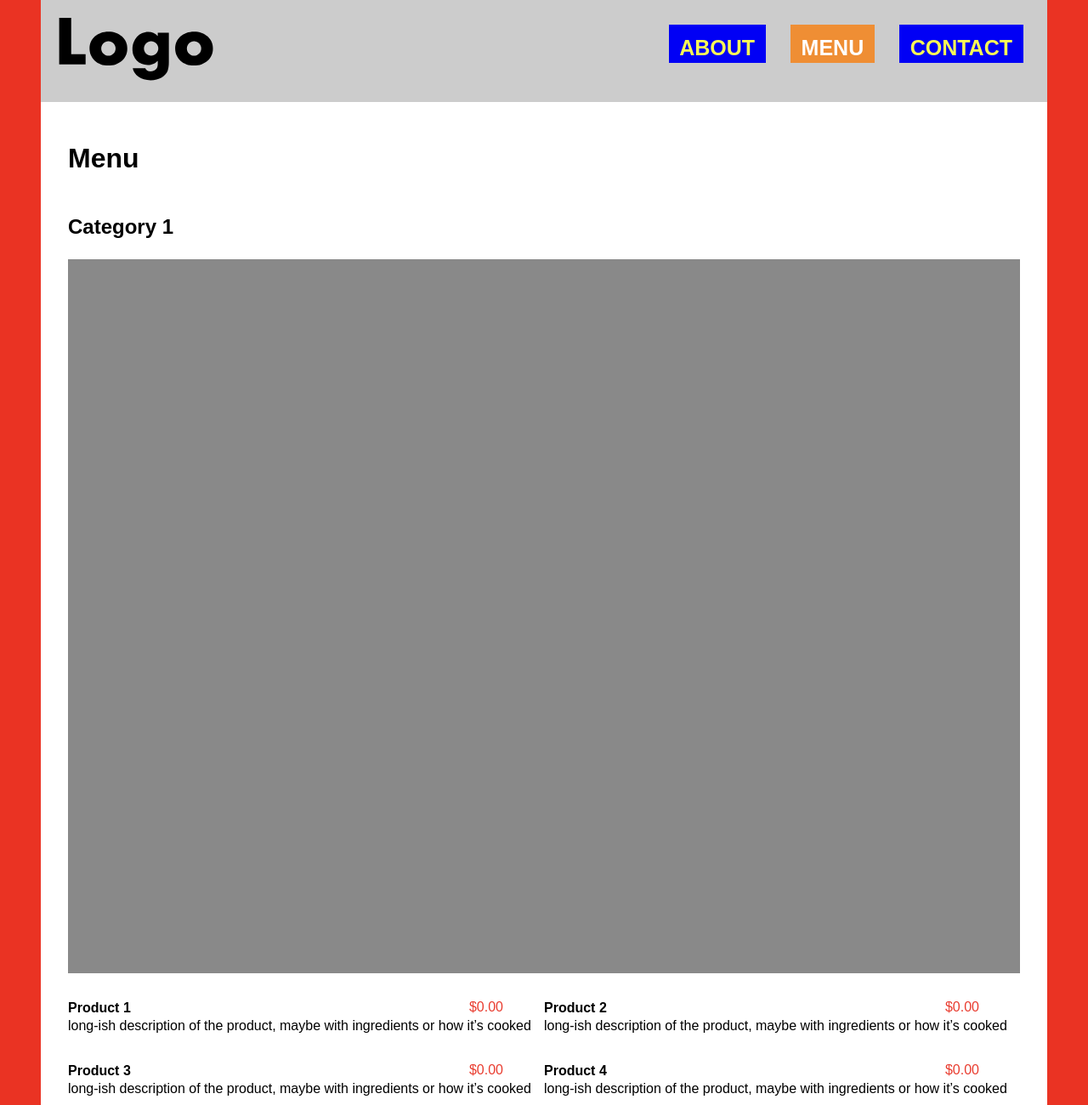
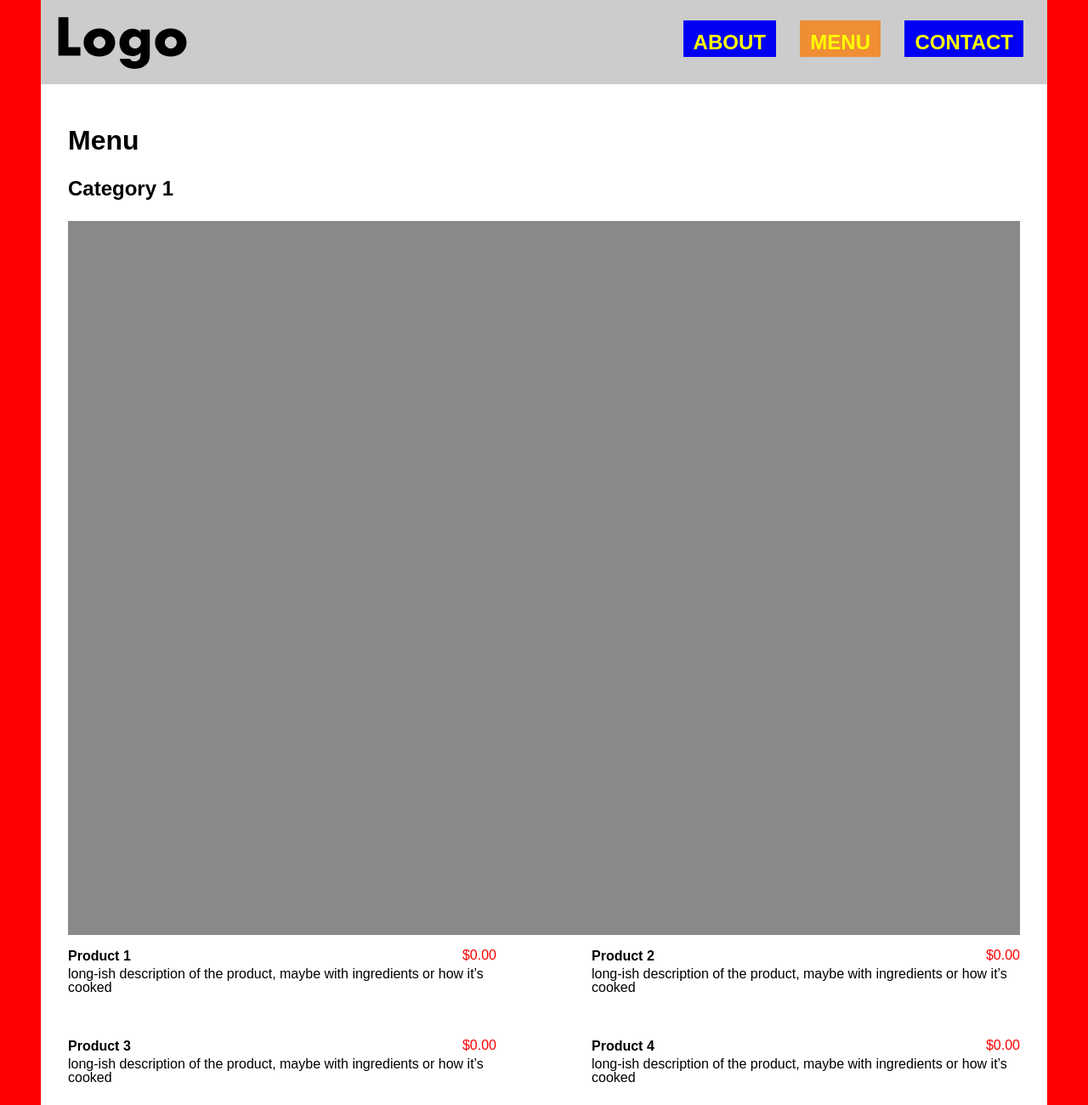
Before and after one commit to edensidov/edensidov.github.io, a plain HTML site: page grc338/website-responsive/menu.html in a window 1280 px wide. Shown: the top 1300 px of the page at 85% size. Drawn offline with Linux system fonts and the light colour scheme.

Commit message:
Update style.css

```diff
--- a/grc338/website-responsive/style.css
+++ b/grc338/website-responsive/style.css
@@ -1,7 +1,6 @@
 /*CSS DOCUMENT*/
 
 html, body, div, applet, object, iframe, h1, h2, h3, h4, h5, h6, p, blockquote, pre, a, abbr, acronym, address, big, cite, code, del, dfn, em, img, ins, kbd, q, s, samp, small, strike, strong, sub, sup, tt, var, b, u, i, center, dl, dt, dd, ol, ul, li, fieldset, form, label, legend, table, caption, tbody, tfoot, thead, tr, th, td, article, aside, canvas, details, embed, figure, figcaption, footer, header, hgroup, menu, nav, output, ruby, section, summary, time, mark, audio, video {margin: 0; padding: 0; border: 0; font-size: 100%; font: inherit;} /*My edited version of the Eric Meyer’s reset tool. You may want to include this in all of your future CSS files. */
-
 
 div.home-container {
 	background: url(home-background.jpg) center center fixed;
@@ -11,17 +10,14 @@ div.home-container {
 }
 
 div.container {
+	margin:auto;
+
 	position: relative;
 	min-height: 100vh;
 	background-color: rgb(255,255,255);
 }
 
 /* >>> IMPORTANT: you have to change the wrap the content of your home page (index) in a div with a class home-container to make it work. If you used a div with the class container on your home, you’ll only need to change the name of the class.  */
-
-
-main {
-	padding: 1em 2em 4em;
-	}
 
 img {
     width: 100%; /*Please leave this line.*/
@@ -32,11 +28,11 @@ header {
 	display:grid;
 	grid-template-columns: 1fr 1fr;
 	background: rgb(204,204,204);
-	padding: 1em 1em 0em;
+	padding: 1em;
 	}
 
 h1 {
-	width:12em;
+	width:10rem;
 	}
 
 h2, h3, h4 {
@@ -50,25 +46,11 @@ h2 {
 
 h3 {
 	font-size: 1.5em;
-	margin: 2em 0em 1em;
+	margin: 1em 0em 1em;
 	}
 
-
-a {
-	text-decoration:none;
-	}
-
-nav ul  {
-	text-align: right;
-
-	}
-
-ul li 	{
-	list-style-type: none;
-}
-
-figure {
-	margin-bottom: 0em;
+main {
+	padding: 1em 2em 4em;
 	}
 
 main.menu ul {
@@ -76,10 +58,16 @@ main.menu ul {
 	}
 
 main.menu ul li {
-		margin: 1em 0em 1em;
+		margin-bottom: 1em;
 		display: grid;
 		grid-template-rows: auto auto;
 		grid-template-columns: auto auto;
+	}
+
+body{
+	font-family: sans-serif;
+	background-color: rgb(255,0,0);
+	padding: 0em 3em;
 	}
 
 p {
@@ -95,40 +83,38 @@ p.description {
 p.price {
 	grid-row:1/2;
 	grid-column:2/3;
-	color: rgb(233,60,47);
+	color: rgb(255,0,0);
 	text-align:right;
-	margin: 0em;
+	margin: 0;
+	}
+
+nav ul  {
+	text-align: right;
+
 	}
 
 nav ul li {
 	text-transform: uppercase;
 	font-weight: bold;
-	font-size: 25px;
-	font-family: sans-serif;
-	margin: 1em 0.5em 2em;
-	display: inline-block;
+	margin-bottom: 1.2em;
+	list-style-type: none;
 	}
 
 nav ul li.selected a {
 	background-color: rgb(239, 142, 52);
-	color: rgb(255,255,255);
 	}
 
 nav ul li a {
-	background:rgb(1,0,245);
-	color: rgb(249, 248, 86);
+	background-color:rgb(1,0,245);
+	color: rgb(255, 255, 0);
+	text-decoration: none;
 	padding: 0.5em 0.5em 0.2em;
-	text-decoration: none;
 	}
 
 article {
 	background-color: rgb(117,251,253);
-	margin: 1em 8em;
-}
-body{
-	font-family: sans-serif;
-	background-color: rgb(234,51,35);
-	padding: 0em 3em;
+	max-width: 32em;
+	margin: auto;
 		}
 
 p.slogan {
@@ -137,16 +123,17 @@ p.slogan {
 	font-style: italic;
 	margin: 1em 0em 2em;
 	color: rgb(255,255,255);
+	line-height: 1em;
 	}
 
 footer {
+  position: absolute;
   bottom: 0;
   width: 100%;
   height: 3rem;
   box-sizing: border-box;
+  background: rgb(255, 255, 0);
   padding: 1em 0.5em;
-  background: rgb(255,255,84);
-  position: absolute;
 	}
 
 address {
@@ -159,13 +146,19 @@ footer p {
 	}
 
 @media screen and (min-width: 60em) {
-
-ul.menu{
-	display: grid;
-    grid-template-columns: repeat(2, 1fr);
+nav{
+	margin: auto 0;
 	}
 
-p.price{
-	margin-right: 3em;
+nav ul li{
+	display: inline-block;
+    margin: 0 0.5em;
+	font-size: 1.5em;
+	}
+
+main.menu ul{
+	display: grid;
+	grid-template-columns: 1fr 1fr;
+	grid-gap: 2em 7em;
 	}
 }
```
Lines whose indentation alone changed are shown as unchanged.
